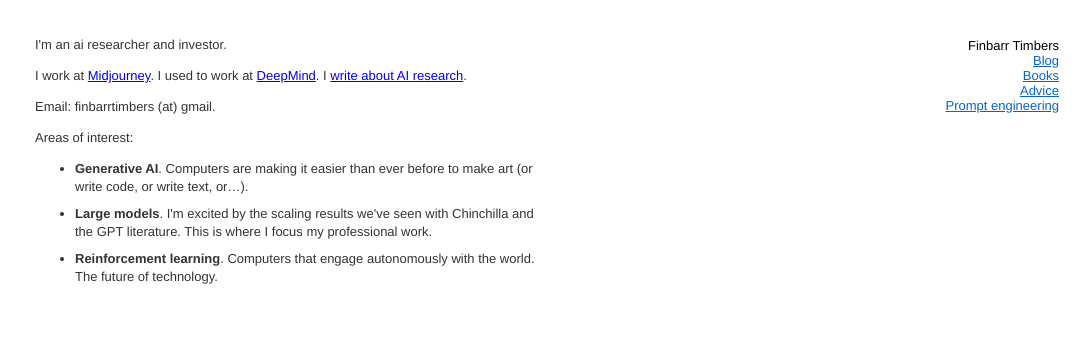
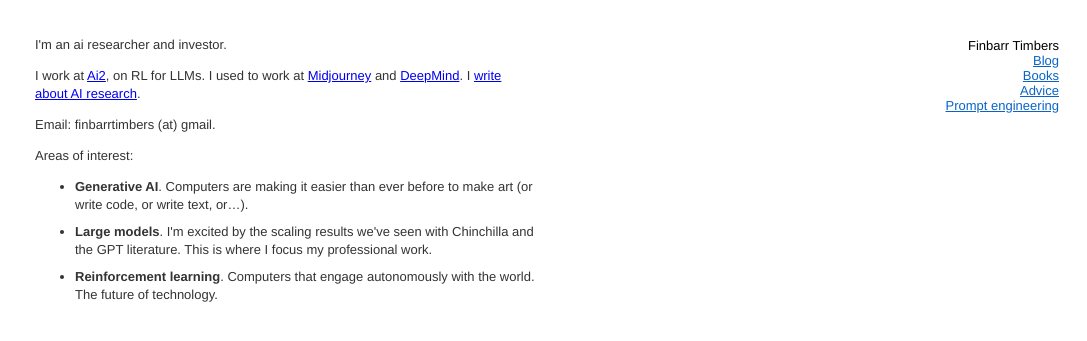
Before and after one commit to finbarrtimbers/finbarrtimbers.github.io, a Jekyll site: the page built from index.md, in a window 1280 px wide. Shown: the top 341 px of the page, without its empty margins (193-1280 px from the left). Built offline with Jekyll 4.4.1, drawn with Linux system fonts in a browser that asks for light colours; part of the change alters nothing that is shown.

```diff
--- a/_layouts/page.html
+++ b/_layouts/page.html
@@ -23,22 +23,23 @@
   <script>
     window.MathJax = {
     tex: {
-        inlineMath: [['$', '$']],
-        displayMath: [['$$', '$$'], ['\\[', '\\]']],  // Updated to handle both $$ and \[ \]
+      inlineMath: [['$', '$'], ['\\(', '\\)']],
+      displayMath: [['$$', '$$'], ['\\[', '\\]']],
       processEscapes: true,
-        packages: ['base', 'ams', 'noerrors', 'noundefined']
+
+      /* extend, don’t replace, the defaults */
+      packages: { '[+]': ['noerrors', 'noundefined'] }
+      /* if you really want an explicit list, include textmacros:
+       * packages: ['base','ams','textmacros','noerrors','noundefined']
+       */
     },
-      loader: {load: ['[tex]/ams']},
-      svg: {
-        fontCache: 'global'
-      }
+    svg: { fontCache: 'global' }
   };
 </script>
-  <script id="MathJax-script" async
-    src="https://cdn.jsdelivr.net/npm/mathjax@3/es5/tex-svg.js">
+<script type="text/javascript"
+            src="https://cdn.mathjax.org/mathjax/latest/MathJax.js?config=TeX-AMS-MML_SVG">
 </script>
 {% endif %}
-</head>
 <body>
   <div id="menu">
     <span class="title">Finbarr Timbers</span>
--- a/index.md
+++ b/index.md
@@ -6,7 +6,7 @@ permalink: /
 
 I'm an ai researcher and investor.
 
-I work at [Midjourney](https://midjourney.com/). I used to work at [DeepMind](https://www.deepmind.com). I [write about AI research](https://www.artfintel.com/).
+I work at [Ai2](https://allenai.org/), on RL for LLMs. I used to work at [Midjourney](https://midjourney.com/) and [DeepMind](https://www.deepmind.com). I [write about AI research](https://www.artfintel.com/).
 
 Email: finbarrtimbers (at) gmail.
 
```
Lines whose indentation alone changed are shown as unchanged.
